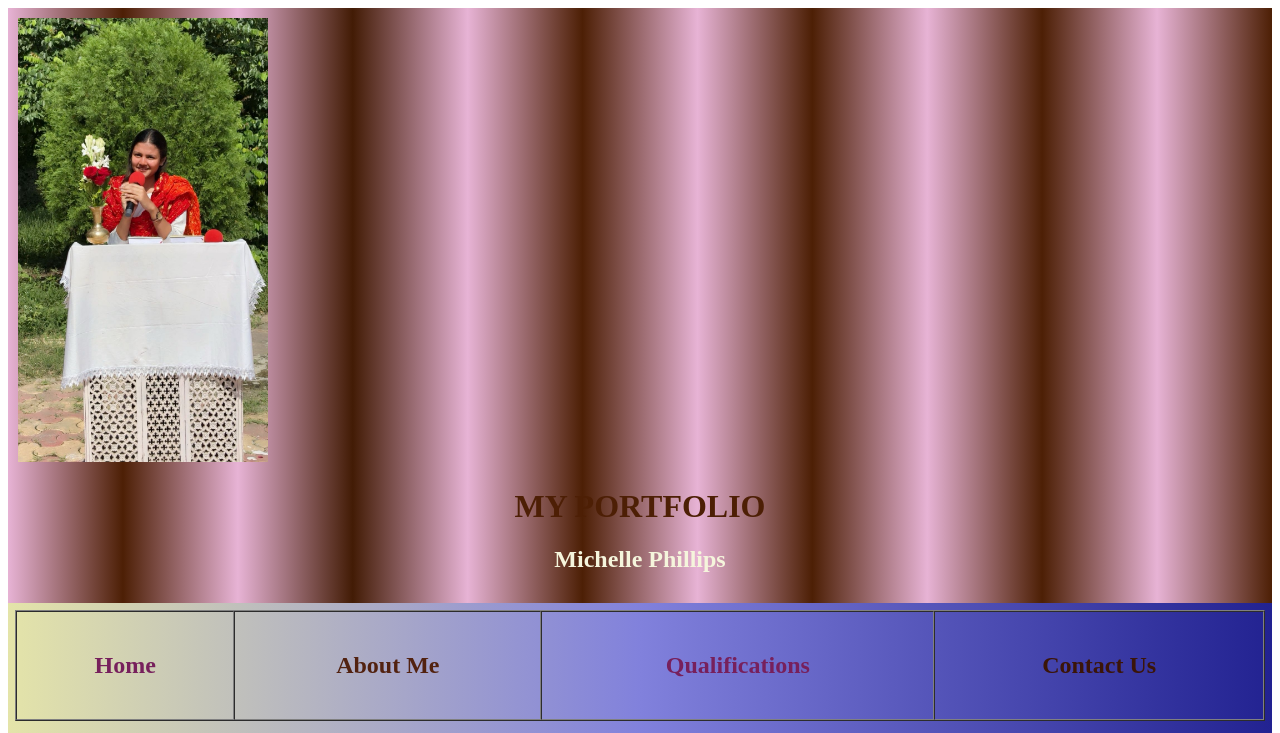
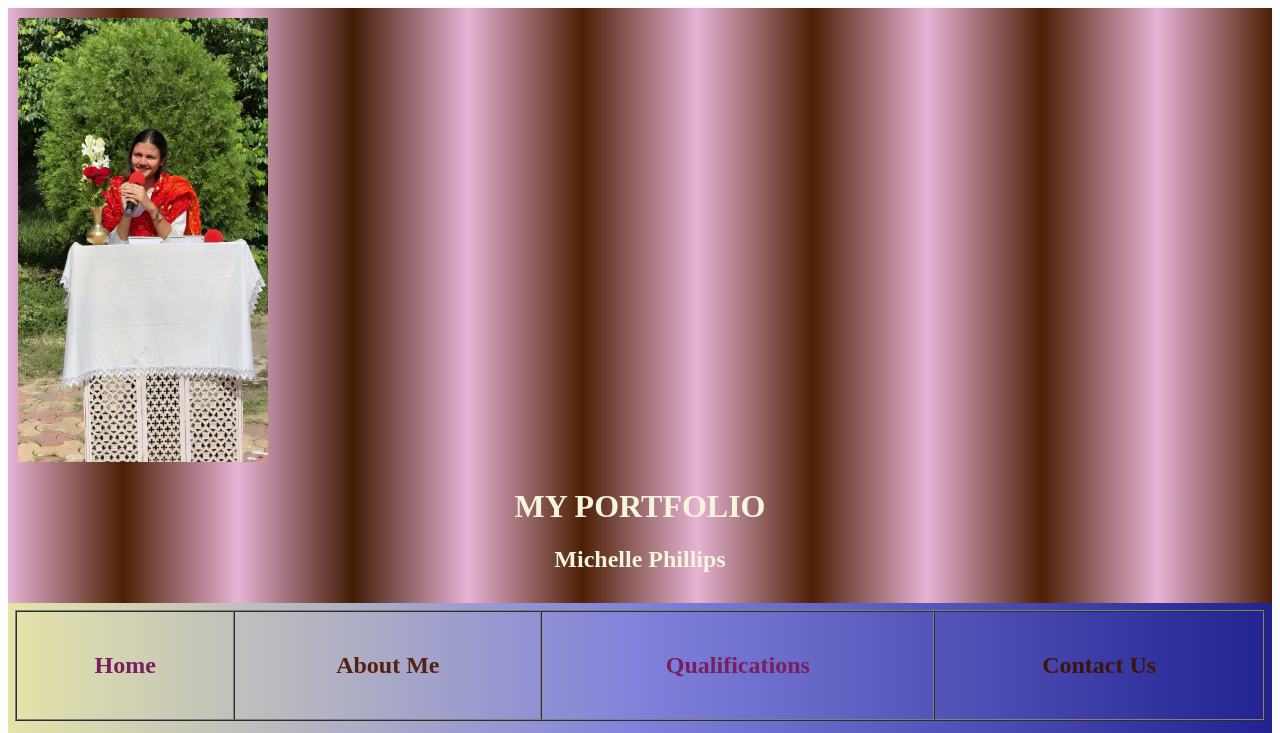
Before and after one commit to michieep/portfoliomine, a plain HTML site: page index.html in a window 1280 px wide. Shown: the top 733 px of the page. Drawn offline with Linux system fonts and the light colour scheme.

Commit message:
Update index.html

```diff
--- a/index.html
+++ b/index.html
@@ -33,7 +33,7 @@
 <body>
     <header>
         <img src="img/a.jpg" alt="PROFILE" width="250px">
-        <h1 align="center" style="color:hsl(22, 88%, 16%); text-size-adjust: 300;">MY PORTFOLIO</h1>
+        <h1 align="center" style="color:beige; text-size-adjust: 300;">MY PORTFOLIO</h1>
         <h2 align="center" font="italic" style="color: beige;">Michelle Phillips </h2>
     </header>
     <section>
@@ -88,4 +88,5 @@ I believe in growing not just professionally but also spiritually and personally
 </form>
 </footer>
 </body>
+
 </html>
```
